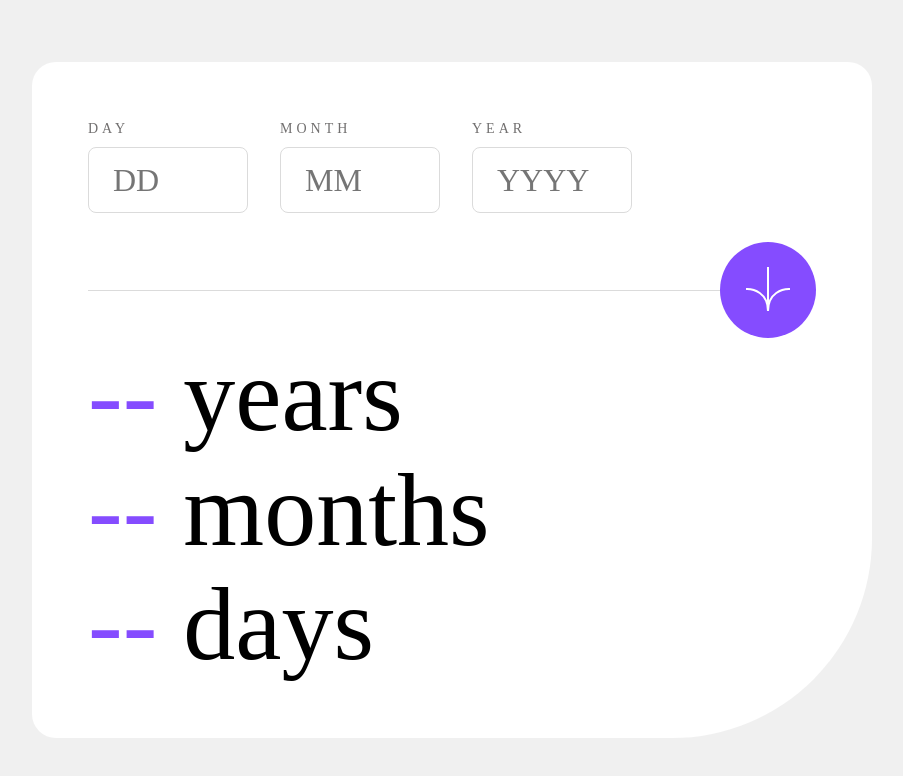
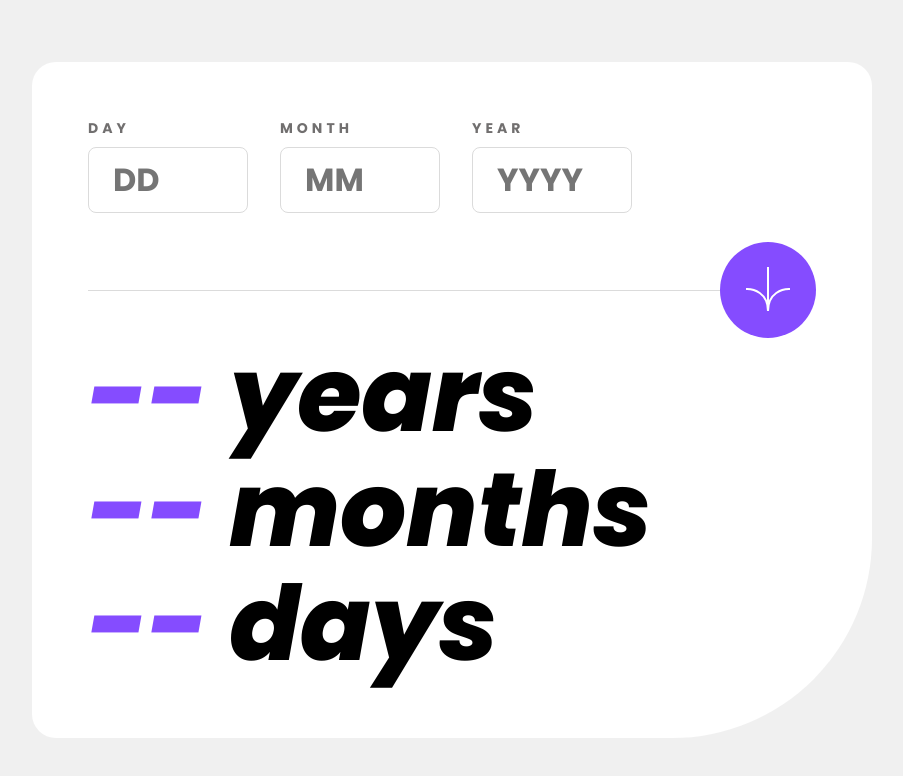
Before and after one commit to Arvin-M-Dev/Age-Calculator, a website built with Vite: page index.html in a window 1280 px wide. Shown: the whole page, without its empty margins (188-1091 px from the left). Built offline with nearby package versions, Linux system fonts and the light colour scheme; files whose address does not match are found by name.

```diff
--- a/src/style.css
+++ b/src/style.css
@@ -7,28 +7,28 @@
 */
 @font-face {
   font-family: "Poppins";
-  src: url(./assets/fonts/Poppins-Regular.ttf) format("truetype");
+  src: url(../public/assets/fonts/Poppins-Regular.ttf) format("truetype");
   font-weight: 400;
   font-style: normal;
 }
 
 @font-face {
   font-family: "Poppins Italic";
-  src: url(./assets/fonts/Poppins-Italic.ttf) format("truetype");
+  src: url(../public/assets/fonts/Poppins-Italic.ttf) format("truetype");
   font-weight: 400;
   font-style: normal;
 }
 
 @font-face {
   font-family: "Poppins Bold";
-  src: url(./assets/fonts/Poppins-Bold.ttf) format("truetype");
+  src: url(../public/assets/fonts/Poppins-Bold.ttf) format("truetype");
   font-weight: 700;
   font-style: normal;
 }
 
 @font-face {
   font-family: "Poppins ExtraBoldItalic";
-  src: url(./assets/fonts/Poppins-ExtraBoldItalic.ttf) format("truetype");
+  src: url(../public/assets/fonts/Poppins-ExtraBoldItalic.ttf) format("truetype");
   font-weight: 800;
   font-style: normal;
 }
```
